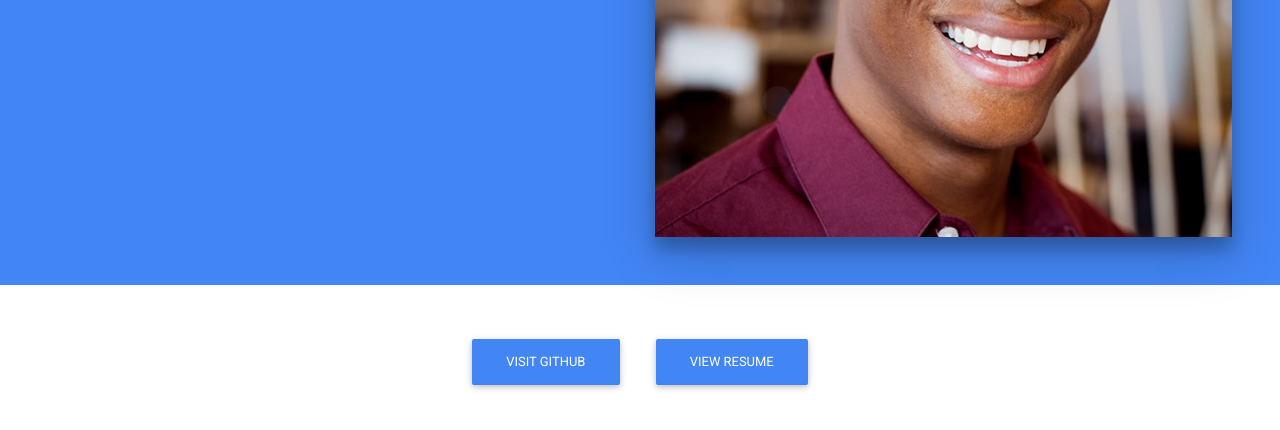
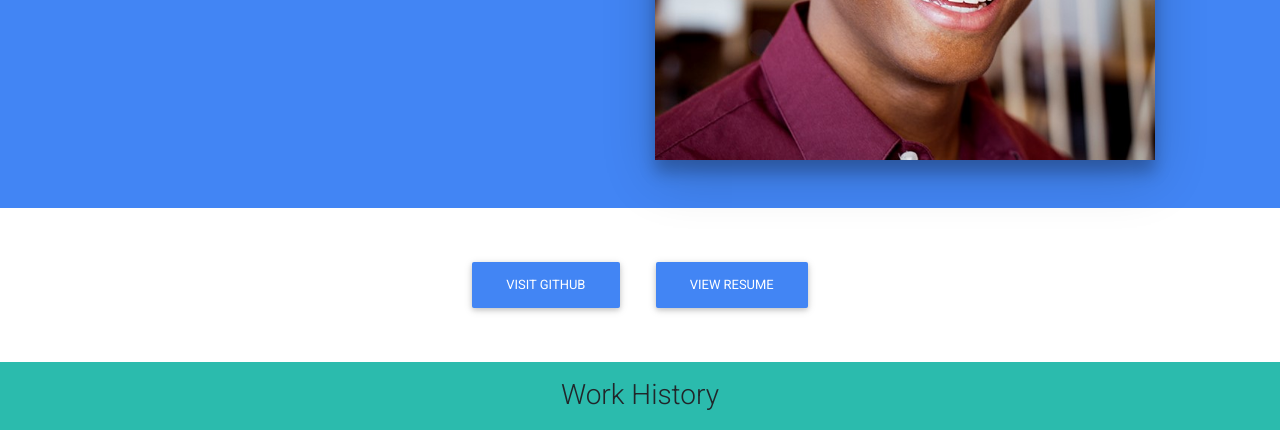
Before and after one commit to BboyAkers/WEHackPortfolioBuild, a plain HTML site: page finished/index.html in a window 1280 px wide. Shown: the part 388-818 px from the top of the page. Drawn offline with nearby package versions, Linux system fonts and the light colour scheme.

Commit message:
pushing last finished commit

```diff
--- a/finished/index.html
+++ b/finished/index.html
@@ -30,7 +30,7 @@
         <div class="col p-5">
           <img
             src="./images/austinAkersProfilePic.jpg"
-            class="img-fluid z-depth-3" alt="Profile Picture">
+            class=" z-depth-3" alt="Profile Picture" height="500px">
         </div>
       </div>
     </section>
```
